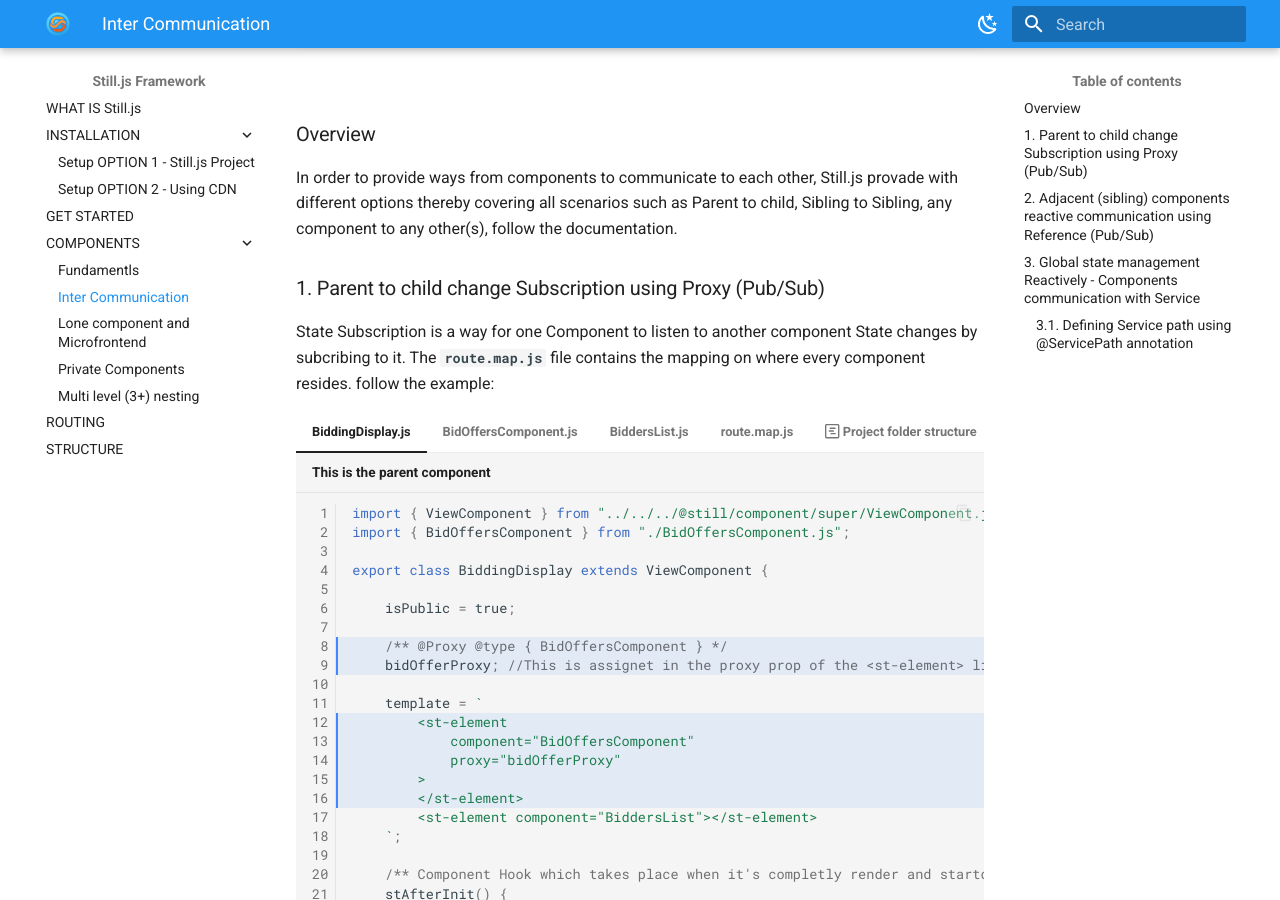
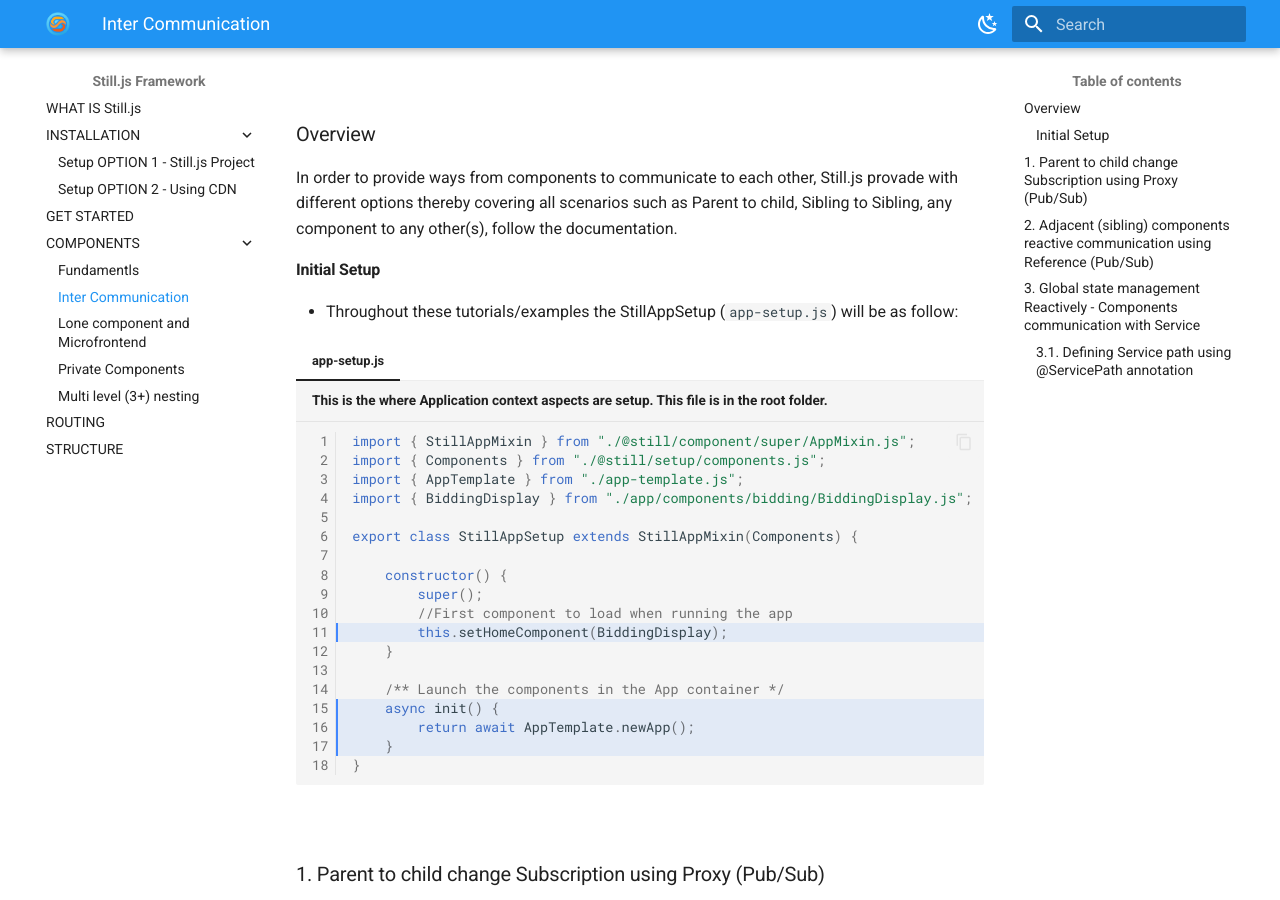
Before and after one commit to still-js/stilljs-site, an MkDocs documentation site: the page built from docs/components-communication.md, in a window 1280 px wide and 900 px high, scrolled down 367 px. Built offline with MkDocs 1.6.1 and Material for MkDocs 9.7.7, drawn with Linux system fonts in a browser that asks for light colours.

Commit message:
added initial setup section for the component communication documentation

````diff
--- a/docs/components-communication.md
+++ b/docs/components-communication.md
@@ -13,6 +13,32 @@
 
 In order to provide ways from components to communicate to each other, Still.js provade with different options thereby covering all scenarios such as Parent to child, Sibling to Sibling, any component to any other(s), follow the documentation.
 
+#### Initial Setup
+ - Throughout these tutorials/examples the StillAppSetup (`app-setup.js`) will be as follow:
+
+=== "app-setup.js"
+	```js title="This is the where Application context aspects are setup. This file is in the root folder. " hl_lines="11 15-17" linenums="1"
+    import { StillAppMixin } from "./@still/component/super/AppMixin.js";
+    import { Components } from "./@still/setup/components.js";
+    import { AppTemplate } from "./app-template.js";
+    import { BiddingDisplay } from "./app/components/bidding/BiddingDisplay.js";
+
+    export class StillAppSetup extends StillAppMixin(Components) {
+
+        constructor() {
+            super();
+            //First component to load when running the app
+            this.setHomeComponent(BiddingDisplay);
+        }
+
+        /** Launch the components in the App container */
+        async init() {
+            return await AppTemplate.newApp();
+        }
+    }
+
+	```
+<br>
 <a name="proxy-example"></a>
 
 ### 1. Parent to child change Subscription using Proxy (Pub/Sub)
````
